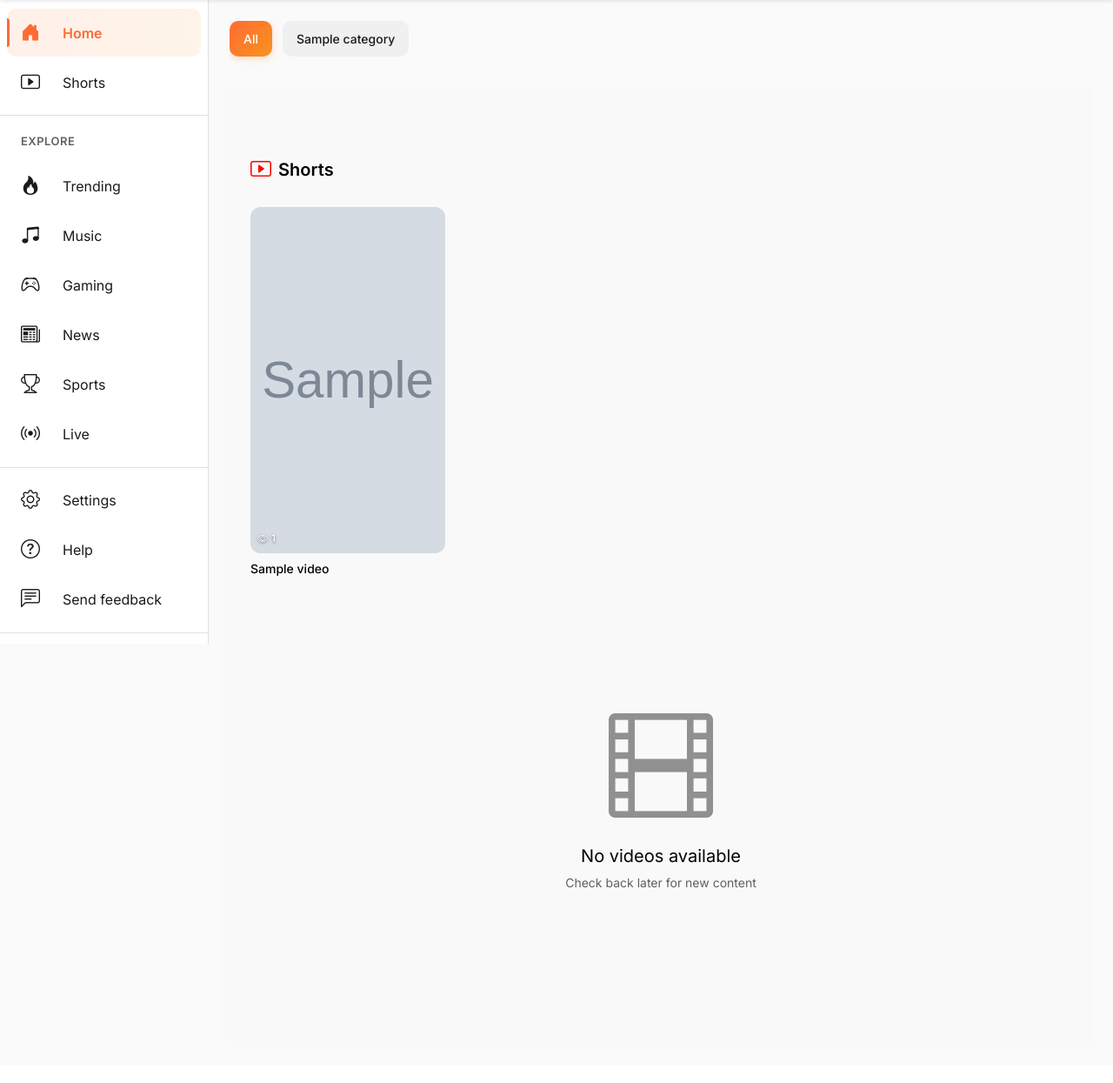
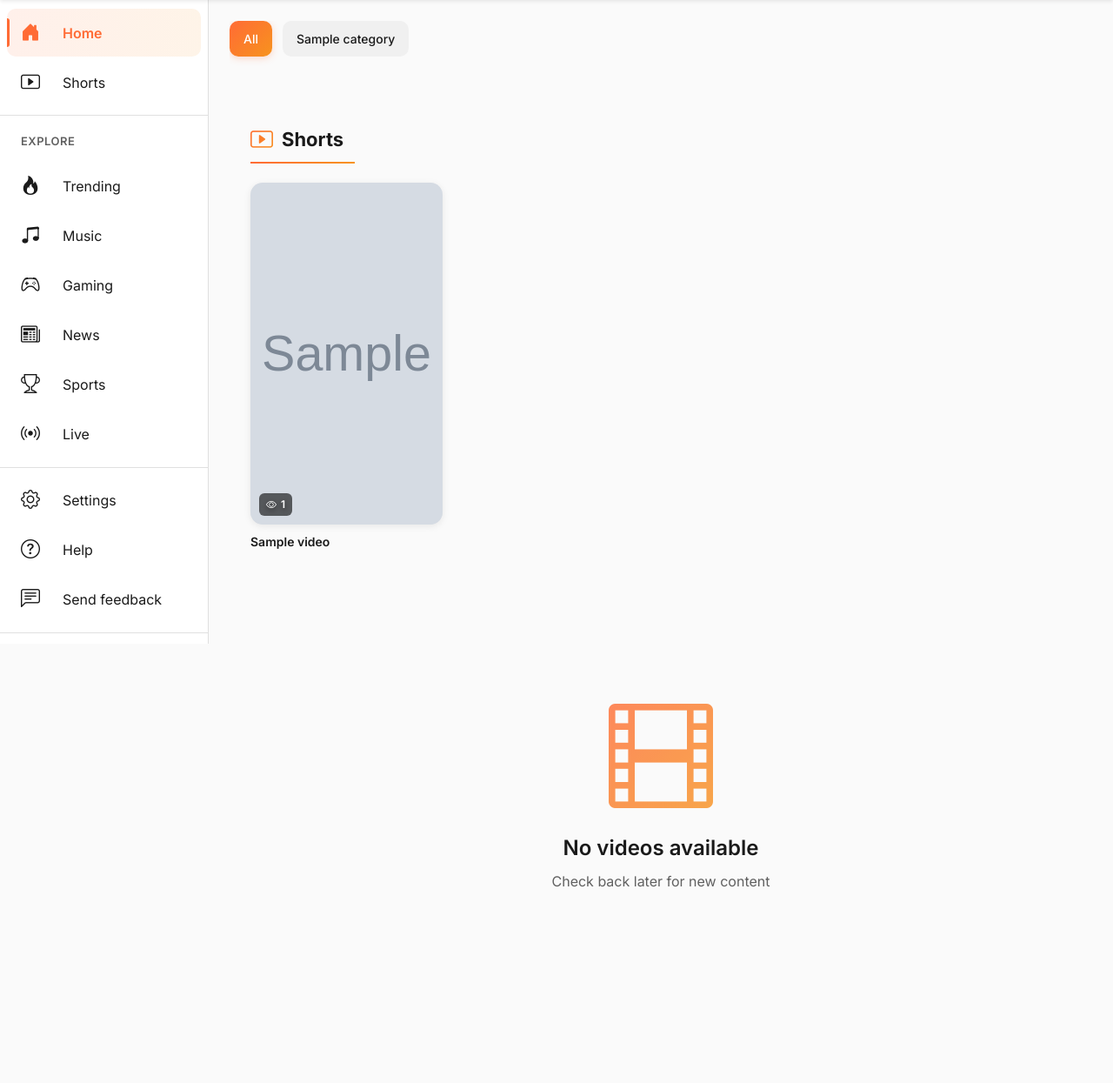
Before and after one commit to steve-ongera/AfriTube, a Django app: page / in a window 1280 px wide. Shown: the part 60-1305 px from the top of the page at 87% size. Before the commit the page ends 1081 px from the top, so only its background shows below. Run offline with Django 5.2, Linux system fonts and the light colour scheme; tables that the repository leaves empty hold one stand-in row (values such as "Sample post"); grey boxes marked "Sample" are stand-in pictures.

Commit message:
made changes

```diff
--- a/templates/index.html
+++ b/templates/index.html
@@ -1,10 +1,10 @@
 {% extends "base.html" %}
 {% load static %}
 
-{% block title %}AfriTube - Home{% endblock %}
+{% block title %}{{ site_name }} - {{ site_tagline }}{% endblock %}
 
 {% block content %}
-<div class="youtube-container">
+<div class="afritube-container">
     <div class="content-wrapper">
         <!-- Live Streams Section with Horizontal Scroll -->
         {% if live_streams %}
@@ -114,11 +119,11 @@
 
 {% block extra_css %}
 <style>
-    /* Modern YouTube-like Layout */
-    .youtube-container {
-        background: #f9f9f9;
+    /* AfriTube Modern Layout */
+    .afritube-container {
+        background: var(--bg-light);
         min-height: 100vh;
-        padding-top: 56px;
+        padding-top: 20px;
     }
 
     .content-wrapper {
@@ -136,24 +141,43 @@
         display: flex;
         align-items: center;
         justify-content: space-between;
-        margin-bottom: 16px;
-        padding: 0 0 12px 0;
+        margin-bottom: 20px;
+        padding-bottom: 12px;
+        border-bottom: 2px solid transparent;
+        background: linear-gradient(90deg, var(--primary-color), var(--accent-color)) left bottom no-repeat;
+        background-size: 120px 2px;
     }
 
     .section-title {
-        font-size: 20px;
-        font-weight: 600;
-        color: #030303;
+        font-size: 22px;
+        font-weight: 700;
+        color: var(--text-primary);
         margin: 0;
         display: flex;
         align-items: center;
-        gap: 8px;
+        gap: 10px;
     }
 
-    .live-icon,
+    .live-icon {
+        font-size: 26px;
+        background: linear-gradient(135deg, var(--primary-color), #E63946);
+        -webkit-background-clip: text;
+        -webkit-text-fill-color: transparent;
+        background-clip: text;
+        animation: pulse-glow 2s ease-in-out infinite;
+    }
+
     .shorts-icon {
-        font-size: 24px;
-        color: #ff0000;
+        font-size: 26px;
+        background: linear-gradient(135deg, var(--primary-color), var(--accent-color));
+        -webkit-background-clip: text;
+        -webkit-text-fill-color: transparent;
+        background-clip: text;
+    }
+
+    @keyframes pulse-glow {
+        0%, 100% { opacity: 1; }
+        50% { opacity: 0.7; }
     }
 
     /* Live Streams Horizontal Scroll */
@@ -228,7 +258,7 @@
     .video-grid {
         display: grid;
         grid-template-columns: repeat(auto-fill, minmax(320px, 1fr));
-        gap: 24px 16px;
+        gap: 28px 20px;
     }
 
     .video-item {
@@ -426,7 +499,7 @@
     .shorts-grid {
         display: grid;
         grid-template-columns: repeat(auto-fill, minmax(200px, 1fr));
-        gap: 16px;
+        gap: 20px;
     }
 
     .short-item {
@@ -443,62 +516,78 @@
         position: relative;
         width: 100%;
         aspect-ratio: 9/16;
-        border-radius: 12px;
+        border-radius: 14px;
         overflow: hidden;
-        background: #e5e5e5;
-        margin-bottom: 8px;
-        transition: transform 0.2s;
+        background: linear-gradient(135deg, #f5f5f5 0%, #e8e8e8 100%);
+        margin-bottom: 10px;
+        transition: all 0.3s cubic-bezier(0.4, 0, 0.2, 1);
+        box-shadow: 0 2px 8px rgba(0,0,0,0.08);
     }
 
     .short-item:hover .short-thumbnail {
-        transform: scale(1.02);
+        transform: translateY(-4px);
+        box-shadow: 0 8px 24px rgba(255, 107, 53, 0.15);
     }
 
     .short-img {
         width: 100%;
         height: 100%;
         object-fit: cover;
+        transition: transform 0.3s ease;
+    }
+
+    .short-item:hover .short-img {
+        transform: scale(1.05);
     }
 
     .short-views-badge {
         position: absolute;
-        bottom: 8px;
-        left: 8px;
+        bottom: 10px;
+        left: 10px;
         color: white;
         font-size: 12px;
-        font-weight: 500;
-        text-shadow: 0 1px 3px rgba(0,0,0,0.6);
+        font-weight: 600;
+        text-shadow: 0 2px 6px rgba(0,0,0,0.7);
         display: flex;
         align-items: center;
-        gap: 4px;
+        gap: 5px;
+        background: rgba(0, 0, 0, 0.6);
+        padding: 4px 8px;
+        border-radius: 6px;
+        backdrop-filter: blur(4px);
     }
 
     .short-title {
         font-size: 14px;
-        font-weight: 500;
-        color: #030303;
+        font-weight: 600;
+        color: var(--text-primary);
         margin: 0;
         line-height: 1.4;
         display: -webkit-box;
         -webkit-line-clamp: 2;
         -webkit-box-orient: vertical;
         overflow: hidden;
+        transition: color 0.3s;
+    }
+
+    .short-item:hover .short-title {
+        color: var(--primary-color);
     }
 
     /* Loading Spinner */
     .loading-spinner {
         text-align: center;
-        padding: 40px 20px;
+        padding: 48px 20px;
     }
 
     .spinner {
-        width: 40px;
-        height: 40px;
-        border: 4px solid #f3f3f3;
-        border-top: 4px solid #065fd4;
+        width: 48px;
+        height: 48px;
+        border: 4px solid #f0f0f0;
+        border-top: 4px solid var(--primary-color);
         border-radius: 50%;
-        animation: spin 1s linear infinite;
-        margin: 0 auto 16px;
+        animation: spin 0.8s linear infinite;
+        margin: 0 auto 20px;
     }
 
     @keyframes spin {
@@ -507,61 +596,60 @@
     }
 
     .loading-spinner p {
-        color: #606060;
-        font-size: 14px;
+        color: var(--text-secondary);
+        font-size: 15px;
         margin: 0;
+        font-weight: 500;
     }
 
     .no-more-videos {
         text-align: center;
-        padding: 40px 20px;
-        color: #606060;
+        padding: 48px 20px;
+        color: var(--text-secondary);
     }
 
     .no-more-videos i {
-        font-size: 48px;
-        color: #065fd4;
-        margin-bottom: 12px;
+        font-size: 56px;
+        background: linear-gradient(135deg, var(--primary-color), var(--accent-color));
+        -webkit-background-clip: text;
+        -webkit-text-fill-color: transparent;
+        background-clip: text;
+        margin-bottom: 16px;
     }
 
     .no-more-videos p {
-        font-size: 14px;
+        font-size: 15px;
         margin: 0;
+        font-weight: 500;
     }
 
     /* Empty State */
     .empty-state {
         text-align: center;
-        padding: 80px 20px;
+        padding: 100px 20px;
     }
 
     .empty-icon {
         font-size: 120px;
-        color: #909090;
-        margin-bottom: 24px;
+        background: linear-gradient(135deg, var(--primary-color), var(--accent-color));
+        -webkit-background-clip: text;
+        -webkit-text-fill-color: transparent;
+        background-clip: text;
+        margin-bottom: 28px;
+        opacity: 0.8;
     }
 
     .empty-state h3 {
-        font-size: 20px;
-        font-weight: 400;
-        color: #030303;
-        margin: 0 0 8px 0;
+        font-size: 24px;
+        font-weight: 600;
+        color: var(--text-primary);
+        margin: 0 0 12px 0;
     }
 
     .empty-state p {
-        font-size: 14px;
-        color: #606060;
+        font-size: 16px;
+        color: var(--text-secondary);
         margin: 0;
-    }
-
-    /* Animation */
-    @keyframes pulse {
-        0%, 100% {
-            opacity: 1;
-        }
-        50% {
-            opacity: 0.4;
-        }
     }
 
     /* Responsive Design */
```
Also changed, not shown: other parts of templates/index.html (+146 -76 lines).
